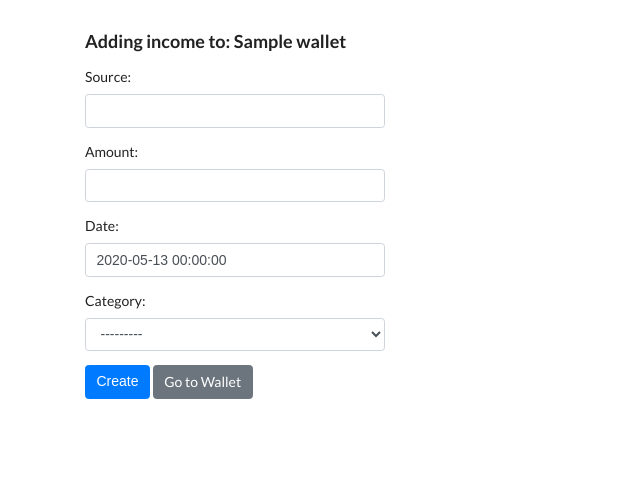
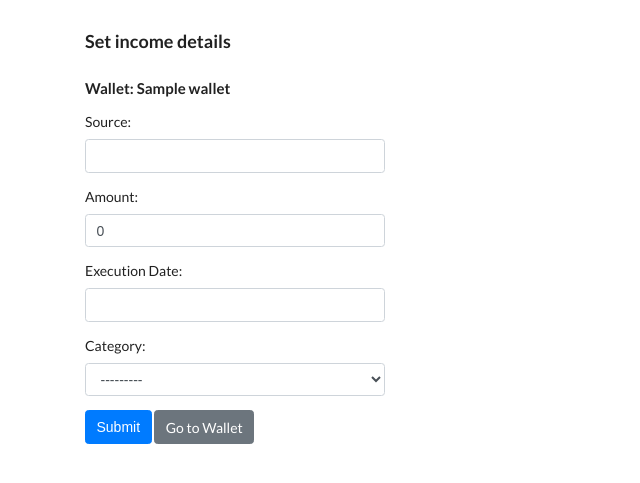
Before and after one commit to mivchal333/Wallet-App, a Django app: page /wallet/1/income/add in a window 1280 px wide. Shown: the part 48-531 px from the top of the page, without its empty margins (0-640 px from the left). Run offline with Django 3.2, Linux system fonts and the light colour scheme; a user stored in the database is signed in; tables that the repository leaves empty hold one stand-in row (values such as "Sample post"); some libraries are stand-ins or nearby versions.

Commit message:
update for income

```diff
--- a/wallet/forms.py
+++ b/wallet/forms.py
@@ -2,8 +2,9 @@ import datetime
 
 from django import forms
 from django.forms import TextInput
+from django.utils.translation import gettext_lazy as _
 
-from wallet.models import Category, Wallet
+from wallet.models import Category, Wallet, Income
 
 
 class WalletForm(forms.ModelForm):
@@ -15,21 +16,27 @@ class WalletForm(forms.ModelForm):
             'amount': forms.NumberInput(attrs={'class': "form-control"})
         }
 
-class AddIncomeForm(forms.Form):
+
+class IncomeForm(forms.ModelForm):
 
     def __init__(self, *args, **kwargs):
         user = kwargs.pop('user')
-        super(AddIncomeForm, self).__init__(*args, **kwargs)
+        super(IncomeForm, self).__init__(*args, **kwargs)
         self.fields['category'] = forms.ModelChoiceField(queryset=Category.objects.filter(user=user), required=False,
                                                          widget=forms.Select(attrs={'class': "form-control"}))
 
-    source = forms.CharField(label='Source', max_length=100, widget=forms.TextInput(attrs={'class': "form-control"}))
-    amount = forms.DecimalField(label='Amount', min_value=1, required=True,
-                                widget=forms.TextInput(attrs={'class': "form-control"}))
-    date = forms.DateTimeField(initial=datetime.date.today, label='Date',
-                               widget=forms.DateTimeInput(attrs={'class': "form-control"}))
-    category = forms.ModelChoiceField(queryset=Category.objects.filter(user__id=1), required=False,
-                                      widget=forms.Select(attrs={'class': "form-control"}))
+    class Meta:
+        model = Income
+        fields = ['source', 'amount', 'executionDate', 'category']
+        labels = {
+            'executionDate': _("Execution Date")
+        }
+        widgets = {
+            'source': forms.TextInput(attrs={'class': "form-control"}),
+            'amount': forms.TextInput(attrs={'class': "form-control"}),
+            'executionDate': forms.DateTimeInput(attrs={'class': "form-control"}),
+            'category': forms.Select(attrs={'class': "form-control"})
+        }
 
 
 class AddExpenseForm(forms.Form):
--- a/wallet/static/wallet/style.css
+++ b/wallet/static/wallet/style.css
@@ -22,7 +22,7 @@
 
 .button-right-flow {
     float: right;
-    color: red;
+    margin: 0 2px 0 2px;
 }
 
 .income-card, .expense-card {
--- a/wallet/templates/wallet/incomeDetails.html
+++ b/wallet/templates/wallet/income/incomeDetails.html
@@ -33,6 +33,8 @@
 
         <a href="/wallet/income/{{ income.id }}/delete" class="btn btn-danger button-right-flow active"
            role="button" aria-pressed="true">Delete</a>
+        <a href="/wallet/income/{{ income.id }}/update" class="btn btn-warning button-right-flow"
+           role="button" aria-pressed="true">Edit</a>
         <a type="button" class="btn btn-primary" href="/wallet/{{ income.wallet.id }}">Go to Wallet</a>
         <a type="button" class="btn btn-secondary" href="/wallet/income">Go to Incomes</a>
 
--- a/wallet/templates/wallet/incomeAdd.html
+++ b/wallet/templates/wallet/income/incomeForm.html
@@ -1,6 +1,7 @@
 {% extends "wallet/base.html" %}
 {% block content %}
-    <h3>Adding income to: {{ wallet.name }}</h3>
+    <h3>Set income details</h3>
+    <h4>Wallet: {{ wallet.name }}</h4>
     <form method="post">
         {% csrf_token %}
         {% for field in form %}
@@ -12,7 +13,7 @@
                 {% endif %}
             </div>
         {% endfor %}
-        <input type="submit" class="btn btn-primary" value="Create">
-        <a type="button" class="btn btn-secondary" href="/wallet/{{ wallet_id }}">Go to Wallet</a>
+        <input type="submit" class="btn btn-primary" value="Submit">
+        <a type="button" class="btn btn-secondary" href="/wallet/{{ wallet.id }}">Go to Wallet</a>
     </form>
 {% endblock content %}
--- a/wallet/urls.py
+++ b/wallet/urls.py
@@ -13,6 +13,7 @@ urlpatterns = [
     path('income/', views.incomeList, name='incomeList'),
     path('income/<int:income_id>/', views.incomeDetails, name='incomeDetail'),
     path('income/<int:income_id>/delete', views.deleteIncome, name='incomeDelete'),
+    path('income/<int:income_id>/update', views.updateIncome, name='incomeUpdate'),
     path('expense/', views.expenseList, name='expenseList'),
     path('expense/<int:expense_id>/', views.expenseDetails, name='expenseDetails'),
     path('<int:wallet_id>/expense/add', views.expenseAdd, name='expenseAdd'),
--- a/wallet/views.py
+++ b/wallet/views.py
@@ -2,7 +2,7 @@ from django.http import Http404, HttpResponseForbidden
 from django.http import HttpResponseRedirect
 from django.shortcuts import render, redirect
 
-from .forms import AddIncomeForm, AddExpenseForm, AddCategoryForm
+from .forms import IncomeForm, AddExpenseForm, AddCategoryForm
 from .forms import WalletForm
 from .models import Wallet, Income, Expense, Category
 from .service import getIncomesSumInThisMonth, getExpansesSumInThisMonth, updateWalletAmount, getExpansesSumInLastWeek, \
@@ -58,7 +58,7 @@ def walletDetails(request, wallet_id):
             'lastExpenses': last_expenses,
             'income_sum': income_sum,
         }
-        return render(request, 'wallet/walletDetails.html', context)
+        return render(request, 'wallet/wallet/walletDetails.html', context)
     else:
         return redirect("/login")
 
@@ -83,7 +83,7 @@ def addWallet(request):
         else:
             form = WalletForm()
 
-        return render(request, 'wallet/walletForm.html', {'form': form})
+        return render(request, 'wallet/wallet/walletForm.html', {'form': form})
     else:
         return redirect("/login")
 
@@ -95,7 +95,7 @@ def walletList(request):
         context = {
             'walletList': wallet_list,
         }
-        return render(request, 'wallet/walletList.html', context)
+        return render(request, 'wallet/wallet/walletList.html', context)
     else:
         return redirect("/login")
 
@@ -123,7 +123,7 @@ def updateWallet(request, wallet_id):
         else:
             form = WalletForm(instance=wallet)
 
-        return render(request, 'wallet/walletForm.html', {'form': form})
+        return render(request, 'wallet/wallet/walletForm.html', {'form': form})
 
         # Income
 
@@ -135,7 +135,7 @@ def incomeDetails(request, income_id):
         except Income.DoesNotExist:
             raise Http404("Income does not exist")
         context = {'income': income}
-        return render(request, 'wallet/incomeDetails.html', context)
+        return render(request, 'wallet/income/incomeDetails.html', context)
     else:
         return redirect("/login")
 
@@ -147,16 +147,17 @@ def incomeAdd(request, wallet_id):
         wallet = Wallet.objects.get(pk=wallet_id)
         if request.method == 'POST':
             # create a form instance and populate it with data from the request:
-            form = AddIncomeForm(request.POST, user=request.user)
+            form = IncomeForm(request.POST, user=request.user)
             # check whether it's valid:
             if form.is_valid():
                 wallet = Wallet.objects.get(pk=wallet_id)
 
                 source = form.cleaned_data['source']
                 amount = form.cleaned_data['amount']
-                date = form.cleaned_data['date']
+                executionDate = form.cleaned_data['executionDate']
                 category = form.cleaned_data['category']
-                new_income = Income(source=source, amount=amount, executionDate=date, category=category, wallet=wallet,
+                new_income = Income(source=source, amount=amount, executionDate=executionDate, category=category,
+                                    wallet=wallet,
                                     user=request.user)
                 updateWalletAmount(wallet_id, amount, 'add')
                 new_income.save()
@@ -165,9 +166,10 @@ def incomeAdd(request, wallet_id):
 
         # if a GET (or any other method) we'll create a blank form
         else:
-            form = AddIncomeForm(user=request.user)
+            form = IncomeForm(user=request.user)
 
-        return render(request, 'wallet/incomeAdd.html', {'form': form, 'wallet_id': wallet_id, 'wallet': wallet})
+        return render(request, 'wallet/income/incomeForm.html',
+                      {'form': form, 'wallet_id': wallet_id, 'wallet': wallet})
     else:
         return redirect("/login")
 
@@ -188,7 +190,7 @@ def incomeList(request):
             'labels': labels,
             'data': data,
         }
-        return render(request, 'wallet/incomeList.html', context)
+        return render(request, 'wallet/income/incomeList.html', context)
     else:
         return redirect("/login")
 
@@ -204,6 +206,31 @@ def deleteIncome(request, income_id):
         raise Http404("Income does not exist")
 
 
+def updateIncome(request, income_id):
+    if request.user.is_authenticated:
+        income = Income.objects.get(pk=income_id)
+
+        form = IncomeForm(request.POST, user=request.user)
+        if request.method == 'POST':
+            if form.is_valid():
+                source = form.cleaned_data['source']
+                amount = form.cleaned_data['amount']
+                execution_date = form.cleaned_data['executionDate']
+                category = form.cleaned_data['category']
+                income.source = source
+                income.amount = amount
+                income.executionDate = execution_date
+                income.category = category
+
+                income.save()
+
+            return redirect('/wallet/income/' + str(income_id))
+        else:
+            form = IncomeForm(instance=income, user=request.user)
+
+        return render(request, 'wallet/income/incomeForm.html', {'form': form, 'wallet': income.wallet})
+
+
 # Expense
 def expenseDetails(request, expense_id):
     if request.user.is_authenticated:
@@ -212,7 +239,7 @@ def expenseDetails(request, expense_id):
         except Expense.DoesNotExist:
             raise Http404("expense does not exist")
         context = {'expense': expense}
-        return render(request, 'wallet/expenseDetails.html', context)
+        return render(request, 'wallet/expense/expenseDetails.html', context)
     else:
         return redirect("/login")
 
@@ -245,7 +272,8 @@ def expenseAdd(request, wallet_id):
         else:
             form = AddExpenseForm(user=request.user)
 
-        return render(request, 'wallet/expenseAdd.html', {'form': form, 'wallet_id': wallet_id, 'wallet': wallet})
+        return render(request, 'wallet/expense/expenseAdd.html',
+                      {'form': form, 'wallet_id': wallet_id, 'wallet': wallet})
     else:
         return redirect("/login")
 
@@ -257,7 +285,7 @@ def expenseList(request):
         context = {
             'expenseList': expense_list,
         }
-        return render(request, 'wallet/expenseList.html', context)
+        return render(request, 'wallet/expense/expenseList.html', context)
     else:
         return redirect("/login")
 
@@ -281,7 +309,7 @@ def categoryDetails(request, category_id):
         except Category.DoesNotExist:
             raise Http404("category does not exist")
         context = {'category': category}
-        return render(request, 'wallet/categoryDetails.html', context)
+        return render(request, 'wallet/category/categoryDetails.html', context)
     else:
         return redirect("/login")
 
@@ -301,7 +329,7 @@ def categoryAdd(request):
         else:
             form = AddCategoryForm()
 
-        return render(request, 'wallet/categoryAdd.html', {'form': form})
+        return render(request, 'wallet/category/categoryAdd.html', {'form': form})
     else:
         return redirect("/login")
 
@@ -313,7 +341,7 @@ def categoryList(request):
         context = {
             'categoryList': category_list,
         }
-        return render(request, 'wallet/categoryList.html', context)
+        return render(request, 'wallet/category/categoryList.html', context)
     else:
         return redirect("/login")
 
```
Also changed, not shown: wallet/templates/wallet/category/categoryAdd.html (renamed from wallet/templates/wallet/categoryAdd.html), wallet/templates/wallet/category/categoryDetails.html (renamed from wallet/templates/wallet/categoryDetails.html), wallet/templates/wallet/category/categoryList.html (renamed from wallet/templates/wallet/categoryList.html), wallet/templates/wallet/expense/expenseAdd.html (renamed from wallet/templates/wallet/expenseAdd.html), wallet/templates/wallet/expense/expenseDetails.html (renamed from wallet/templates/wallet/expenseDetails.html), wallet/templates/wallet/expense/expenseList.html (renamed from wallet/templates/wallet/expenseList.html), wallet/templates/wallet/income/incomeList.html (renamed from wallet/templates/wallet/incomeList.html), wallet/templates/wallet/wallet/walletDetails.html (renamed from wallet/templates/wallet/walletDetails.html), wallet/templates/wallet/wallet/walletForm.html (renamed from wallet/templates/wallet/walletForm.html), wallet/templates/wallet/wallet/walletList.html (renamed from wallet/templates/wallet/walletList.html).
